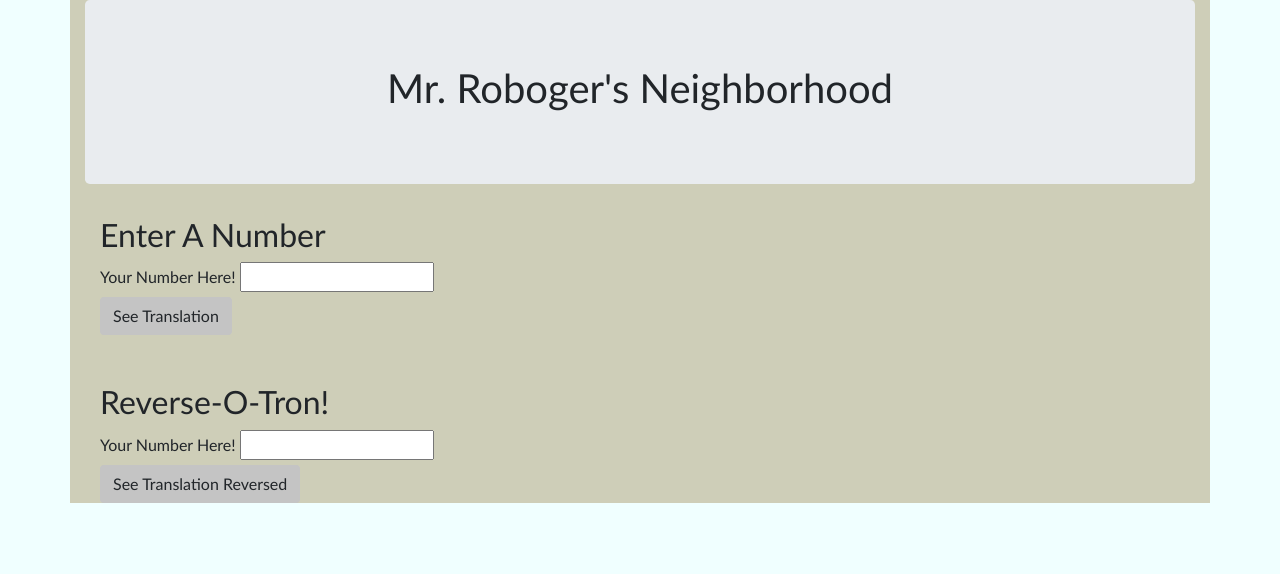
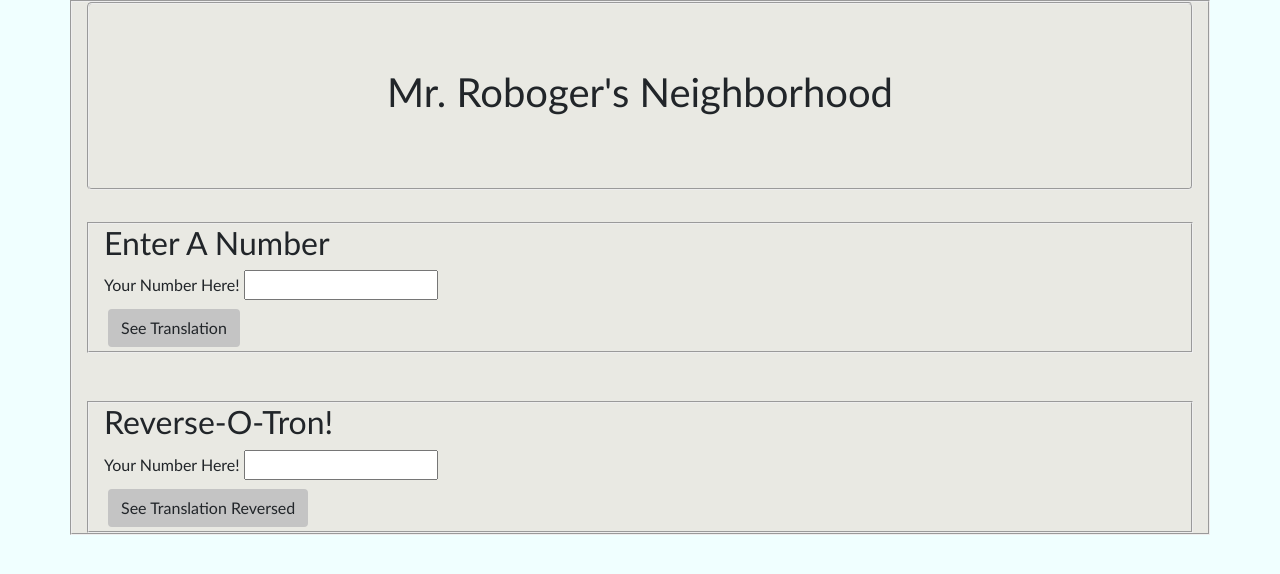
Before and after one commit to waredaniel/Arrays-and-Looping, a plain HTML site: page index.html in a window 1280 px wide. Drawn offline with Linux system fonts and the light colour scheme.

Commit message:
Add style changes to html page.

```diff
--- a/css/styles.css
+++ b/css/styles.css
@@ -1,3 +1,10 @@
+.jumbotron {
+background-color: rgb(233, 233, 227);
+border-style: groove;
+border-width: 2px;
+
+}
+
 body {
   background-color: azure;
   font-family:'Gill Sans', 'Gill Sans MT', Calibri, 'Trebuchet MS', sans-serif
@@ -5,18 +12,16 @@ body {
 
 h1 {
   text-align: center;
-
 }
 
 .container {
-  background-color: rgb(206, 206, 184);
+  background-color: rgb(233, 233, 227);
+  border-style:groove;
+  border-width: 2px;
 }
 
-/* #inputform {
-  background-color: aliceblue;
-} */
 .btn {
-  margin: auto;
+  margin: 4px;
   background-color: rgb(196, 196, 196);
   text-align: left;
 }
```
